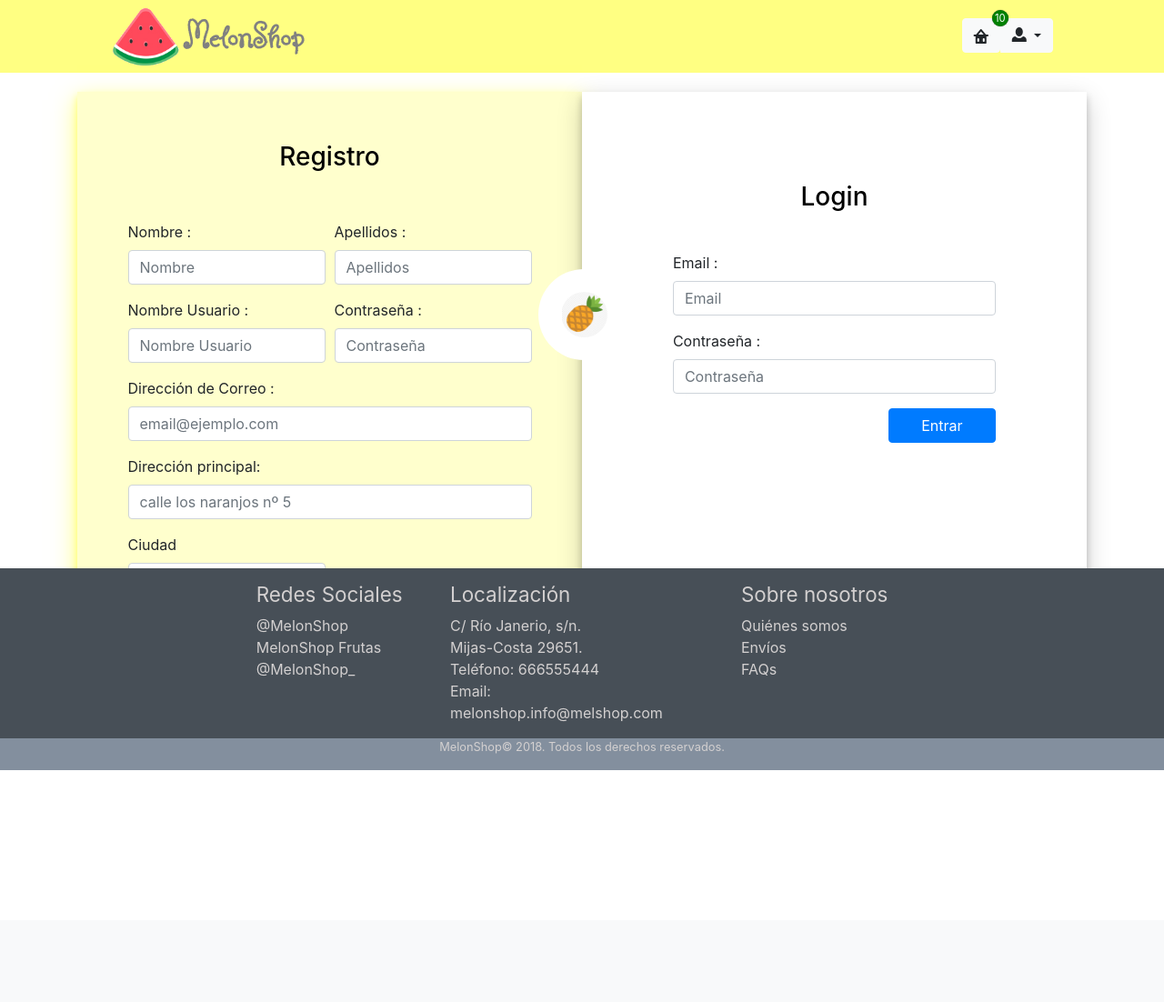
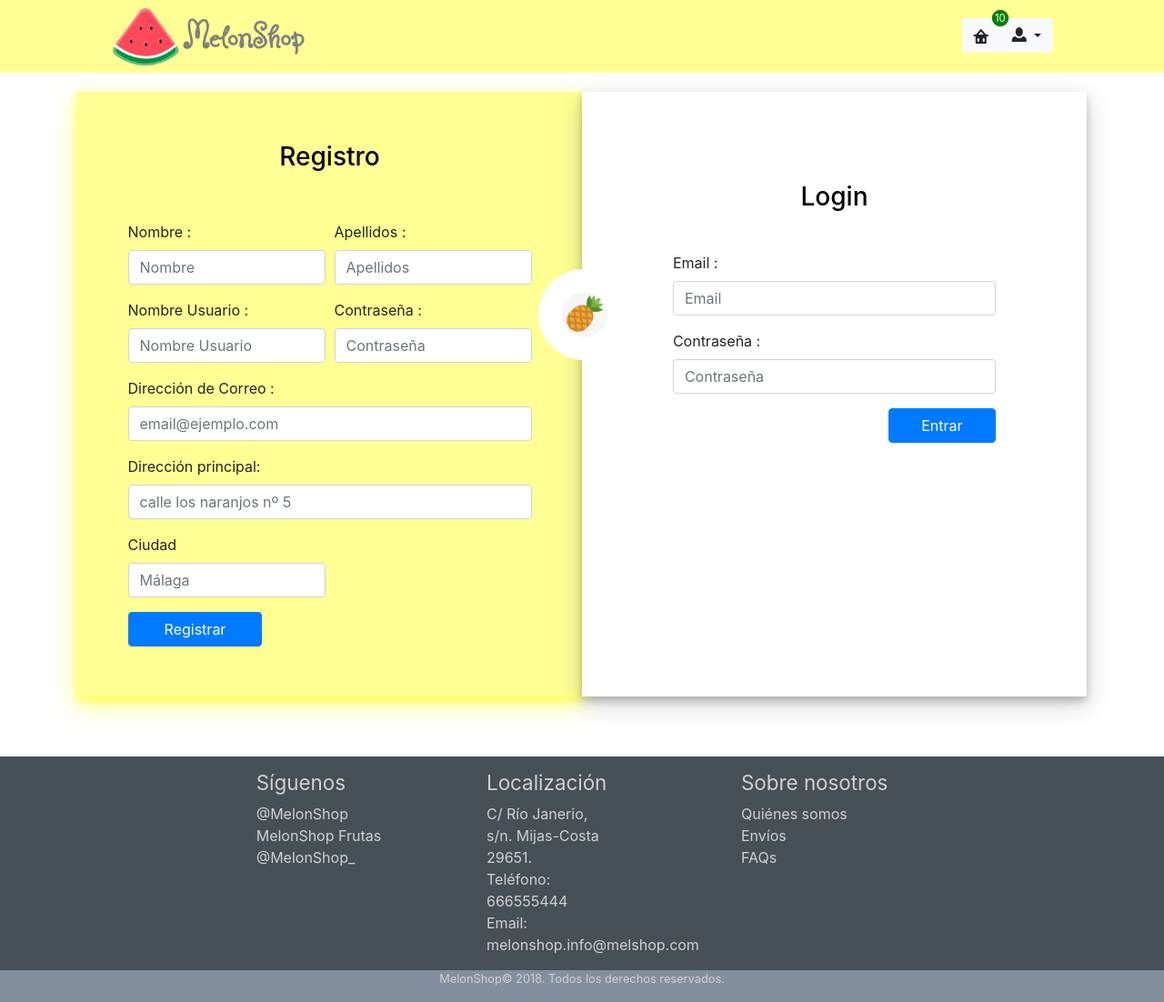
Before and after one commit to ipradasgomez/melonshop, a PHP site: page /login.php in a window 1280 px wide. Shown: the whole page at 91% size. Before the commit the page ends 847 px from the top, so only its background shows below. Run offline with PHP 8.4, Linux system fonts and the light colour scheme; style sheets or scripts are compiled from the project's sources.

Commit message:
Fix Footer

```diff
--- a/resources/css/mystyles.css
+++ b/resources/css/mystyles.css
@@ -13,10 +13,26 @@
         border: 0 !important;
         }
         */
+html{
+    height:100%;
+}
 
+
+body {
+    position: relative;
+    margin: 0;
+    min-height: 100%;
+  }
+
+  footer{
+    position: absolute;
+    right: 0;
+    bottom: -185px;
+    left: 0;
+    height: 175px;
+  }
 .main-container {
     margin-top: 25px;
-    margin-bottom:190px;
 }
 
 .login-form-1{
@@ -68,9 +84,8 @@ body {
     margin: 0;
     padding: 0;
 }
-
-.data {
-    background-color: rgba(255, 255, 6, 0.5);
+nav{
+    background-color:#FFFF94;
 }
 
 .logo-img {
@@ -125,12 +140,6 @@ body {
     z-index: 100;
 }
 
-footer {
-    position: fixed;
-    bottom: 0;
-    width: 100%;
-    height: 175px;
-}
 
 .footer-top {
     color: rgb(211, 208, 208);
@@ -230,7 +239,6 @@ footer>.row {
     width: 0;
     height: 0;
     border-top: 50px solid transparent;
-    /* Go big on the size, and let overflow hide */
     border-bottom: 50px solid transparent;
     border-left: 30px solid white;
     position: absolute;
@@ -304,7 +312,7 @@ footer>.row {
 }
 .login-form-1{
     padding: 5%;
-    background:rgba(255, 255, 6,0.2);
+    background:#FFFF94;
     box-shadow: 0 5px 8px 0 rgba(255, 255, 6, 0.5), 0 9px 26px 0 rgba(255, 255, 6, 0.5);
 }
 .login-form-1 h3{
--- a/web/templates/footer.tpl
+++ b/web/templates/footer.tpl
@@ -3,18 +3,23 @@
 <footer>
 	<div class="row justify-content-center footer-top">
 		<ul class="col-2 mt-3">
-			<li>
-				<h3><small>Redes Sociales</small></h3>
-			</li>
+				<li>
+						<h3><small>Síguenos</small></h3>
+					</li>
 			<li><span class="oi oi-social-instagram"></span><span>@MelonShop</span></li>
 			<li><span class="oi oi-facebook"></span><span>MelonShop Frutas</span></li>
 			<li><span class="oi oi-social-twitter"></span><span>@MelonShop_</span></li>
 		</ul>
 		<div class="col-2 mt-3">
-			<h3><small>Localización</small></h3>
-			<p> C/ Río Janerio, s/n. Mijas-Costa 29651. Teléfono: 666555444
-				Email: melonshop.info@melshop.com
-			</p>
+
+			<ul>
+				<li>
+					<h3><small>Localización</small></h3>
+				</li>
+				<li>C/ Río Janerio, s/n. Mijas-Costa 29651.</li>
+				<li>Teléfono: 666555444</li>
+				<li>Email: melonshop.info@melshop.com</li>
+			</ul>
 		</div>
 
 
@@ -22,9 +27,15 @@
 			<li>
 				<h3><small>Sobre nosotros</small></h3>
 			</li>
-			<a href="#"><li>Quiénes somos</li></a>
-			<a href="#"><li>Envíos</li></a>
-			<a href="#"><li>FAQs</li></a>
+			<a href="#">
+				<li>Quiénes somos</li>
+			</a>
+			<a href="#">
+				<li>Envíos</li>
+			</a>
+			<a href="#">
+				<li>FAQs</li>
+			</a>
 		</ul>
 		<div class="col-12 justify-content-center footer-bot">
 			<p class="small text-center">MelonShop© 2018. Todos los derechos reservados.</p>
```
